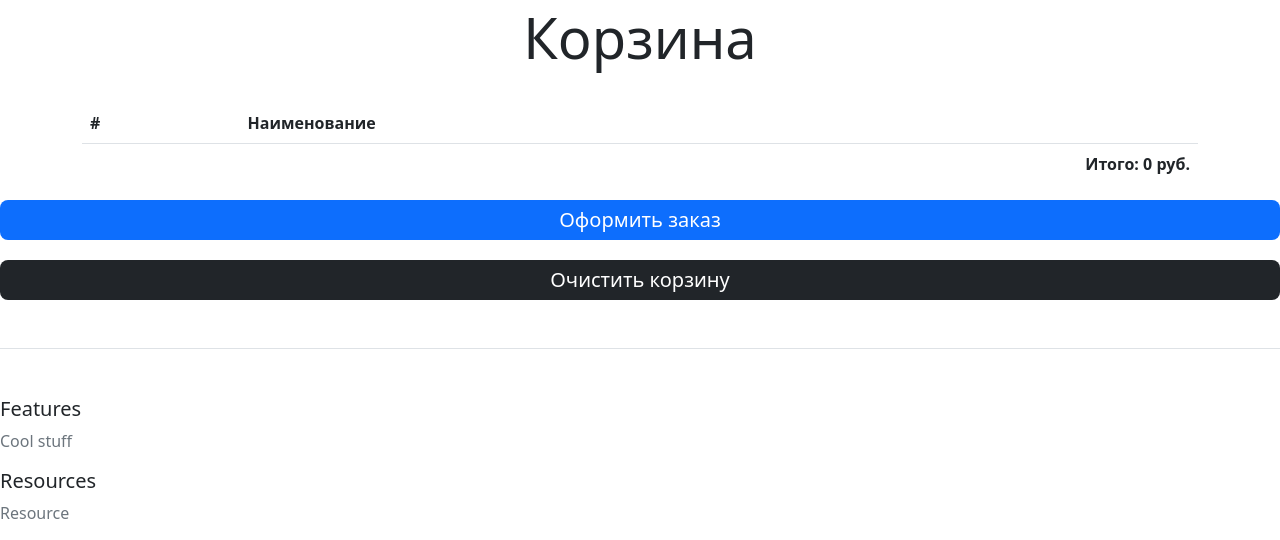
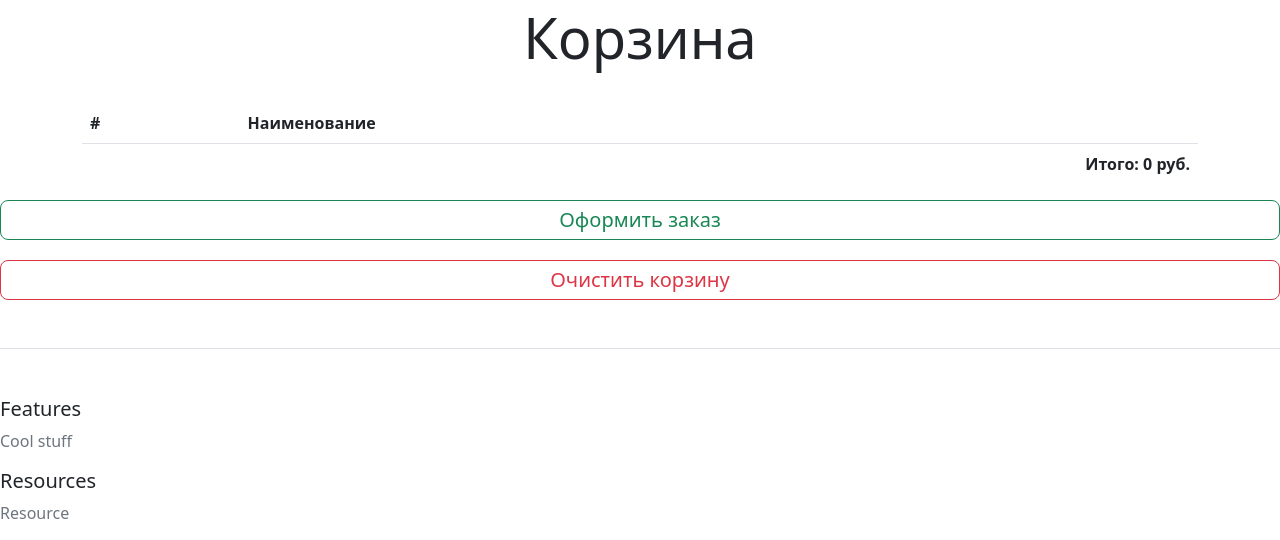
Before and after one commit to nolifeleftt/FlowerStudio, a Flask app: page /cart in a window 1280 px wide. Shown: the part 145-685 px from the top of the page. Run offline with Flask 3, Linux system fonts and the light colour scheme; some libraries are stand-ins or nearby versions.

Commit message:
Edited cart and buttons

```diff
--- a/templates/base.html
+++ b/templates/base.html
@@ -6,6 +6,7 @@
           content="width=device-width, user-scalable=no, initial-scale=1.0, maximum-scale=1.0, minimum-scale=1.0">
     <meta http-equiv="X-UA-Compatible" content="ie=edge">
     <link rel="stylesheet" href="https://cdn.jsdelivr.net/npm/bootstrap@5.2.3/dist/css/bootstrap.min.css">
+    <link rel="stylesheet" href="https://cdn.jsdelivr.net/npm/bootstrap-icons@1.7.2/font/bootstrap-icons.css">
     {% block title %}{% endblock %}
     <style>
         @media (max-width: 576px) {
@@ -26,7 +27,7 @@
       </a>
 
       <nav class="d-inline-flex mt-2 mt-md-0 ms-md-auto">
-        <a class="btn btn-primary rounded-pill text-white" href="/cart">Корзина</a>
+        <a class="btn btn-outline-success rounded-pill text-green" href="/cart">Корзина <span class="bi bi-cart green-color"> </span></a>
       </nav>
     </div>
     {% block body %}{% endblock %}
--- a/templates/cart.html
+++ b/templates/cart.html
@@ -22,8 +22,8 @@
         {% if item.quantity %}
           <tr>
             <th scope="row"> <img src="{{ item.image }}" class="img-responsive img-thumbnail mx-auto d-block"></th>
-            <td>{{ item.title }}</td>
-            <td>{{ item.price }} &#10005; {{ item.quantity }} = {{ item.price * item.quantity }} руб.</td>
+            <td>{{ item.title }}, {{ item.quantity }} шт.</td>
+            <td>{{ item.price * item.quantity }} руб.</td>
             <td class="btn-group" style="text-align: center;">
               <form method="post" action="{{ url_for('decrease_quantity', item_id=item.id) }}">
                 <button class="btn btn-sm btn-light minus-btn">&minus;</button>
@@ -52,7 +52,6 @@
   line-height: 30px;
   margin: 10;
   padding: 0;
-  border: none;
   text-align: center;
 }
 .btn-margin {
@@ -83,10 +82,10 @@
 </style>
 
 <form method="post" action="/order">
-  <button type="submit" class="btn btn-primary btn-lg btn-full-width">Оформить заказ</button>
+  <button type="submit" class="btn btn-outline-success btn-lg btn-full-width">Оформить заказ</button>
 </form>
 <form method="post" action="/cart/reset_quantity">
-  <button type="submit" class="btn btn-dark btn-lg btn-full-width btn-margin">Очистить корзину</button>
+  <button type="submit" class="btn btn-outline-danger btn-lg btn-full-width btn-margin">Очистить корзину</button>
 </form>
 
 {% endblock %}
--- a/templates/index.html
+++ b/templates/index.html
@@ -23,7 +23,7 @@
         {{ item.description }}
       </ul>
       <form method="POST" action="/add_to_cart/{{ item.id }}">
-        <button type="submit" class="w-100 btn btn-lg btn-primary">В корзину</button>
+        <button type="submit" class="w-100 btn btn-lg btn-outline-success">В корзину</button>
       </form>
     </div>
   </div>
```
Also changed, not shown: instance/shop.db.
